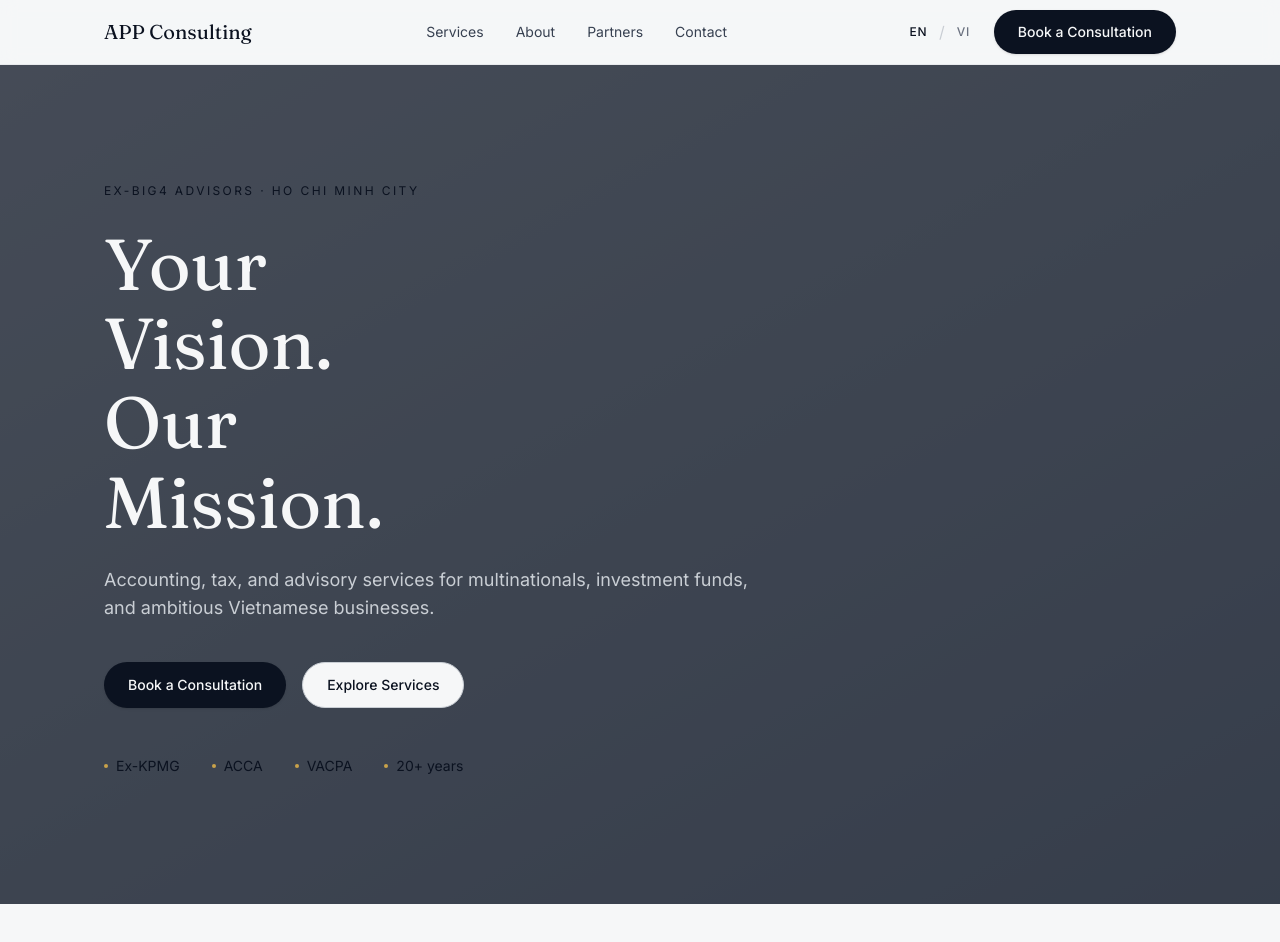
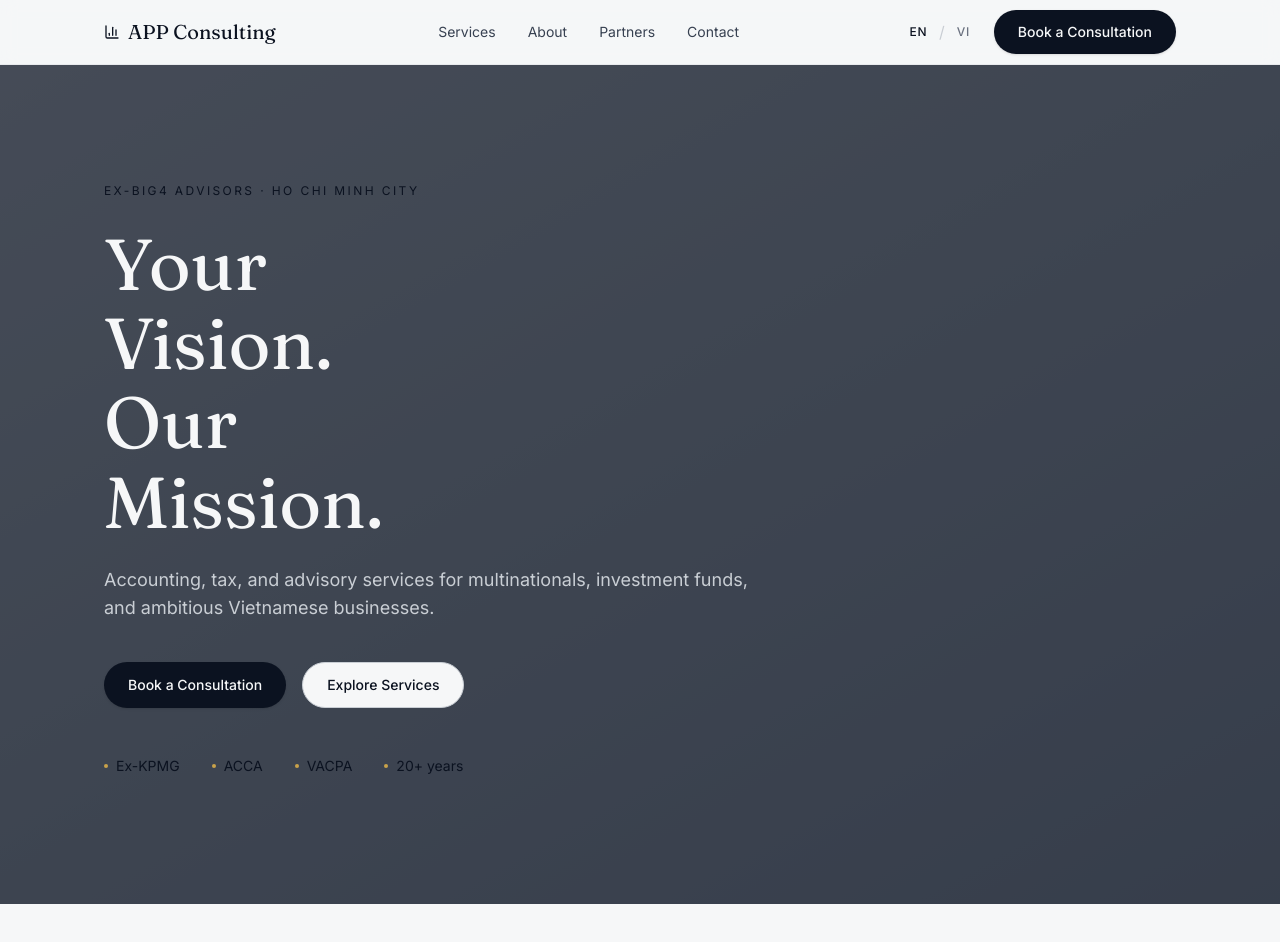
Before and after one commit to tanvhla258/app_consultant, a Next.js app: page /en in a window 1280 px wide. Shown: the top 942 px of the page. Built offline with nearby package versions, Linux system fonts and the light colour scheme; no server answers.

Commit message:
feat(Nav): add BarChart3 icon to wordmark

```diff
--- a/components/layout/Nav.tsx
+++ b/components/layout/Nav.tsx
@@ -1,3 +1,4 @@
+import { BarChart3 } from 'lucide-react';
 import { getDictionary } from '@/lib/i18n/get-dictionary';
 import { Link } from '@/lib/i18n/link';
 import { Container } from '@/components/ui/Container';
@@ -10,7 +11,10 @@ export async function Nav({ locale }: { locale: Locale }) {
   return (
     <header className="sticky top-0 z-40 border-b border-ink-100 bg-ink-50/80 backdrop-blur">
       <Container className="flex h-16 items-center justify-between">
-        <Link href="/" className="font-serif text-xl text-ink-900">APP Consulting</Link>
+        <Link href="/" className="flex items-center gap-2 font-serif text-xl text-ink-900">
+          <BarChart3 size={16} aria-hidden />
+          APP Consulting
+        </Link>
         <nav className="hidden items-center gap-8 text-sm text-ink-600 md:flex">
           <Link href="/services" className="hover:text-ink-900">{d.nav.services}</Link>
           <Link href="/about" className="hover:text-ink-900">{d.nav.about}</Link>
```
